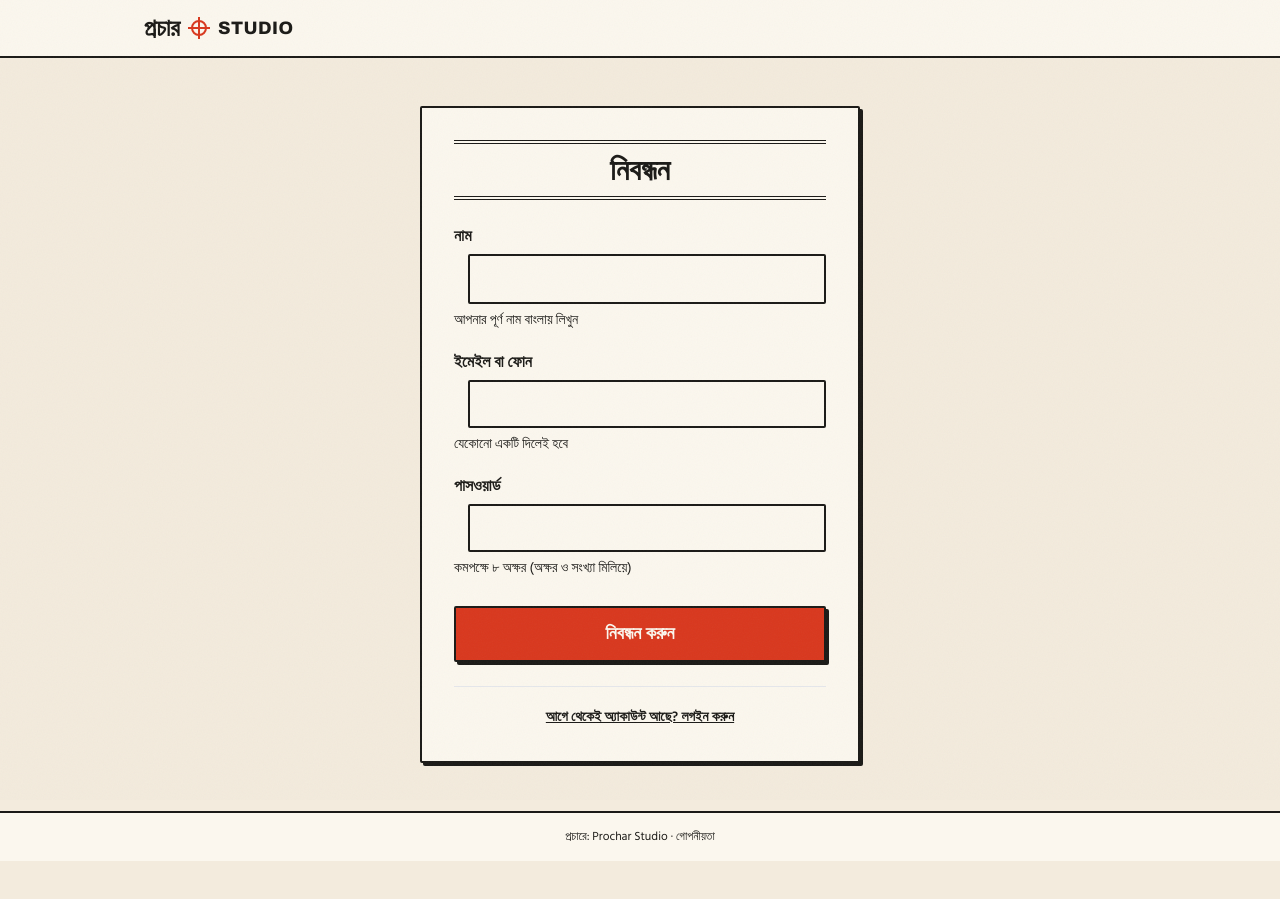
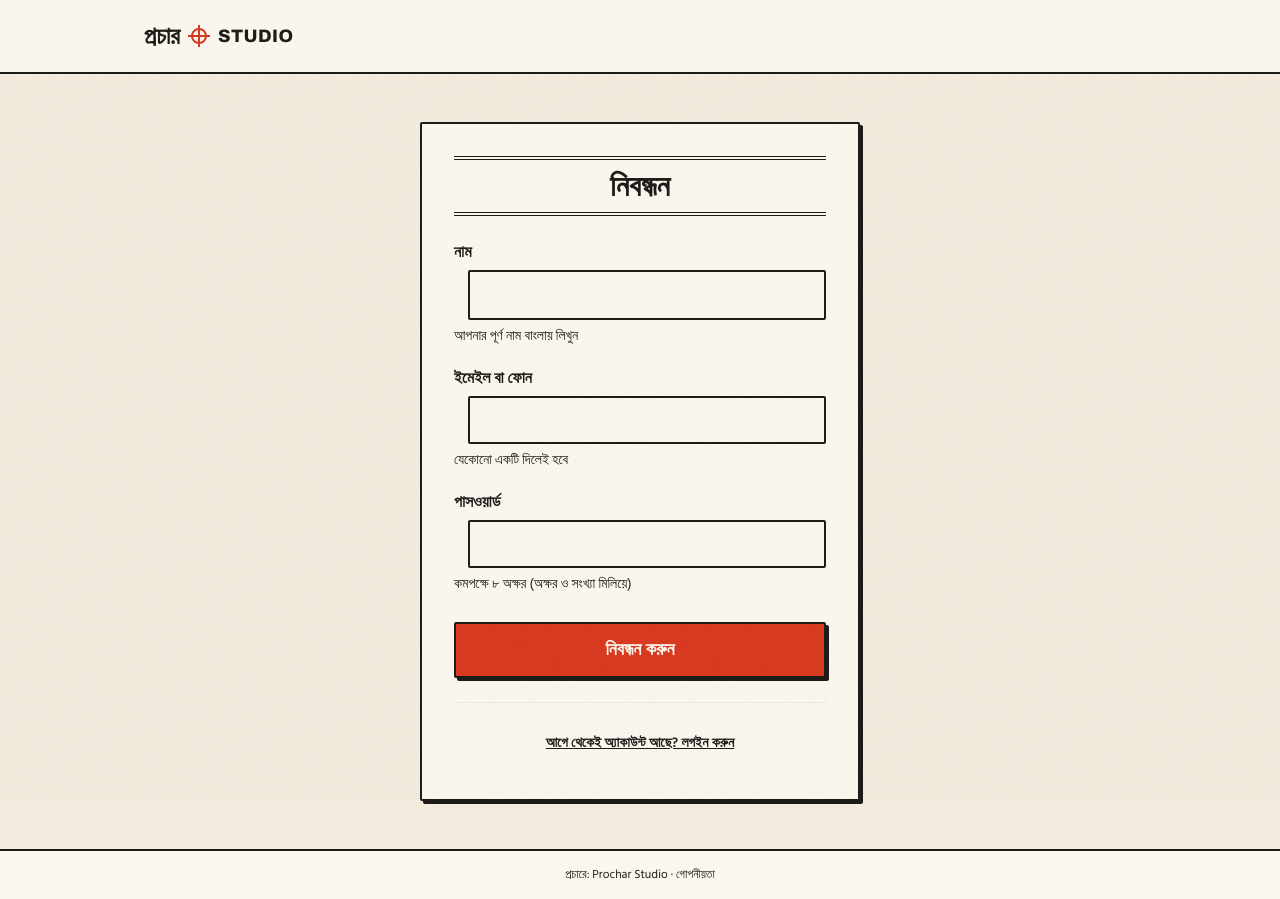
Before and after one commit to HippomasAKiB1/prochar-studio, a Next.js app in the folder apps/web/: page /register in a window 1280 px wide. Before the commit the page ends 861 px from the top, so only its background shows below. Built offline with nearby package versions, Linux system fonts and the light colour scheme; a web font is replaced by a local one.

Commit message:
fix(web): ensure min-h-12 tap targets on all header and form links

```diff
--- a/apps/web/app/login/client.tsx
+++ b/apps/web/app/login/client.tsx
@@ -49,9 +49,9 @@ export function LoginForm() {
   return (
     <div className="min-h-screen flex flex-col bg-paper text-ink">
       {/* Header */}
-      <header className="border-b-2 border-ink bg-paper-hi py-4">
+      <header className="border-b-2 border-ink bg-paper-hi py-3">
         <div className="mx-auto max-w-5xl px-4 flex justify-center sm:justify-start">
-          <Link href="/" className="inline-flex items-center focus-visible:outline-none focus-visible:ring-[3px] focus-visible:ring-mustard">
+          <Link href="/" className="inline-flex items-center min-h-12 py-2 focus-visible:outline-none focus-visible:ring-[3px] focus-visible:ring-mustard">
             <Wordmark />
           </Link>
         </div>
@@ -94,7 +94,7 @@ export function LoginForm() {
           <div className="mt-6 pt-4 border-t border-ink/30 text-center">
             <Link
               href={`/register${nextUrl !== "/templates" ? `?next=${encodeURIComponent(nextUrl)}` : ""}`}
-              className="font-body text-sm font-semibold text-ink hover:text-press-red underline focus-visible:outline-none focus-visible:ring-[2px] focus-visible:ring-mustard"
+              className="inline-flex items-center justify-center min-h-12 py-2 font-body text-sm font-semibold text-ink hover:text-press-red underline focus-visible:outline-none focus-visible:ring-[2px] focus-visible:ring-mustard"
             >
               নতুন অ্যাকাউন্ট? নিবন্ধন করুন
             </Link>
--- a/apps/web/app/page.tsx
+++ b/apps/web/app/page.tsx
@@ -16,7 +16,7 @@ export default function HomePage() {
       {/* ─── Header ─── */}
       <header className="border-b-2 border-ink bg-paper-hi">
         <div className="mx-auto max-w-5xl px-4 py-3 sm:py-4 flex items-center justify-between">
-          <Link href="/" className="inline-flex items-center focus-visible:outline-none focus-visible:ring-[3px] focus-visible:ring-mustard">
+          <Link href="/" className="inline-flex items-center min-h-12 py-2 focus-visible:outline-none focus-visible:ring-[3px] focus-visible:ring-mustard">
             <Wordmark />
           </Link>
           <Link
@@ -175,7 +175,7 @@ export default function HomePage() {
                 <li key={occ.slug}>
                   <Link
                     href={`/templates?occasion=${occ.slug}`}
-                    className="group flex items-center justify-between py-3 px-1 hover:bg-paper-hi focus-visible:outline-none focus-visible:ring-[2px] focus-visible:ring-mustard"
+                    className="group flex items-center justify-between min-h-12 py-3 px-2 hover:bg-paper-hi focus-visible:outline-none focus-visible:ring-[2px] focus-visible:ring-mustard"
                   >
                     <span className="font-body font-semibold text-lg text-ink group-hover:text-press-red transition-colors">
                       {occ.label}
--- a/apps/web/app/register/client.tsx
+++ b/apps/web/app/register/client.tsx
@@ -84,9 +84,9 @@ export function RegisterForm() {
   return (
     <div className="min-h-screen flex flex-col bg-paper text-ink">
       {/* Header */}
-      <header className="border-b-2 border-ink bg-paper-hi py-4">
+      <header className="border-b-2 border-ink bg-paper-hi py-3">
         <div className="mx-auto max-w-5xl px-4 flex justify-center sm:justify-start">
-          <Link href="/" className="inline-flex items-center focus-visible:outline-none focus-visible:ring-[3px] focus-visible:ring-mustard">
+          <Link href="/" className="inline-flex items-center min-h-12 py-2 focus-visible:outline-none focus-visible:ring-[3px] focus-visible:ring-mustard">
             <Wordmark />
           </Link>
         </div>
@@ -140,7 +140,7 @@ export function RegisterForm() {
           <div className="mt-6 pt-4 border-t border-ink/30 text-center">
             <Link
               href={`/login${nextUrl !== "/templates" ? `?next=${encodeURIComponent(nextUrl)}` : ""}`}
-              className="font-body text-sm font-semibold text-ink hover:text-press-red underline focus-visible:outline-none focus-visible:ring-[2px] focus-visible:ring-mustard"
+              className="inline-flex items-center justify-center min-h-12 py-2 font-body text-sm font-semibold text-ink hover:text-press-red underline focus-visible:outline-none focus-visible:ring-[2px] focus-visible:ring-mustard"
             >
               আগে থেকেই অ্যাকাউন্ট আছে? লগইন করুন
             </Link>
```
